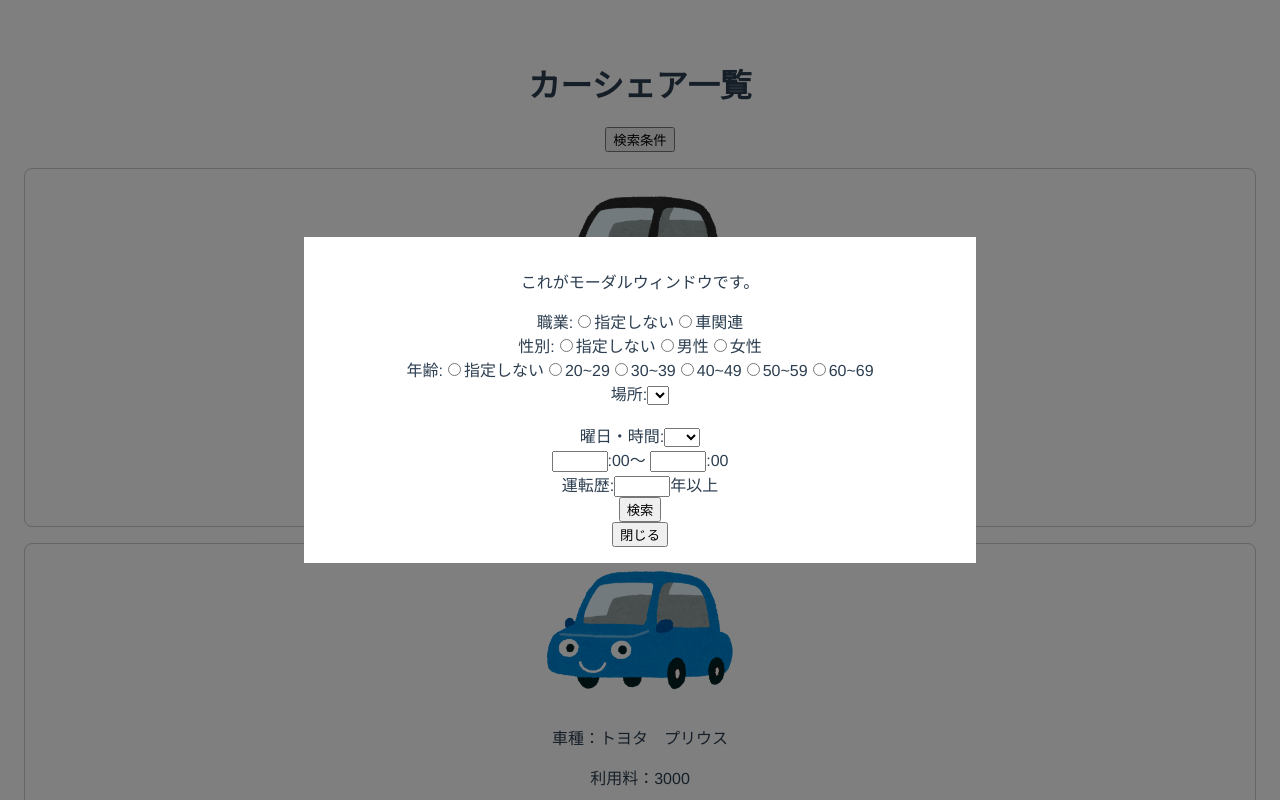
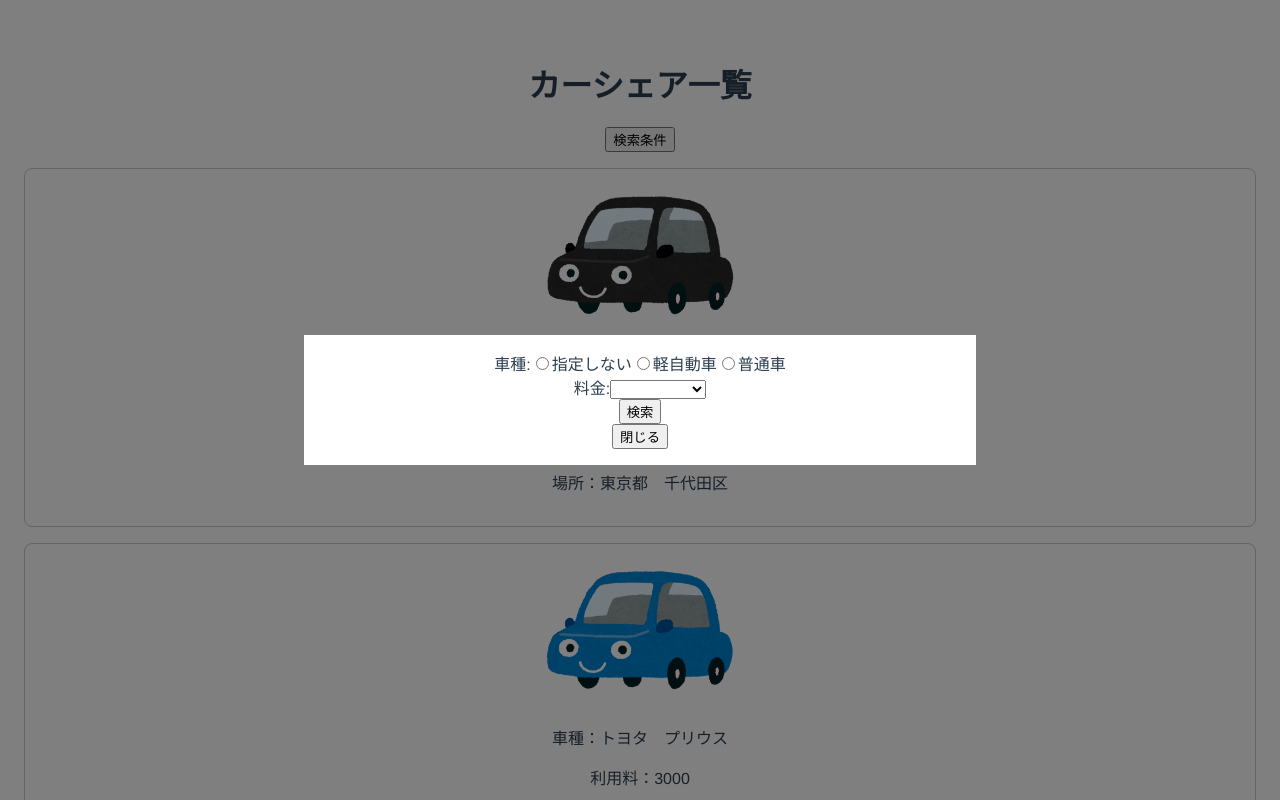
Before and after one commit to tkming0916/docomo-hack-tameB-frontend, a Vue app in the folder app/: page /selectcars in a window 1280 px wide. Both pictures are taken after a click on the button "検索条件". Shown: the top 800 px of the page. Built offline with nearby package versions, Linux system fonts and the light colour scheme.

Commit message:
車検索条件

```diff
--- a/app/src/pages/SelectCars.vue
+++ b/app/src/pages/SelectCars.vue
@@ -9,99 +9,28 @@
 
       <div id="overlay" v-show="showContent">
         <div id="content">
-          <p>これがモーダルウィンドウです。</p>
 
-          <!-- 職業の選択-->
-          <div class="search">
-          <div class="occupation">
-            <div class="radio-options">
-              <label class="radio-label">職業:</label>
-              <input type="radio" id="occupation-any" value="" v-model="selectedOccupation" name="occupation"><label for="occupation-any">指定しない</label>
-              <input type="radio" id="occupation-car" value="車関連" v-model="selectedOccupation" name="occupation"><label for="occupation-car">車関連</label>
-            </div>
-          </div>
+      <!-- 車種の選択 -->
+      <div class="search">
 
-          <!-- 性別の選択 -->
-      <div class="gender">
-        <div class="radio-gender">
-          <label class="radio-label">性別:</label>
-          <input type="radio" id="gender-any" value="" v-model="selectedGender"><label for="gender-any">指定しない</label>
-          <input type="radio" id="gender-man" value="男性" v-model="selectedGender"><label for="gender-car">男性</label>
-          <input type="radio" id="gender-woman" value="女性" v-model="selectedGender"><label for="gender-car">女性</label>
-        </div>
+      <div class="selectedCartype">
+          <label class="radio-label">車種:</label>
+          <input type="radio" id="car-any" value="" v-model="selectedCartype" name="selectedCartype"><label for="selectedCartype-any">指定しない</label>
+          <input type="radio" id="small-car" value="軽自動車" v-model="selectedCartype" name="selectedCartype"><label for="selectedCartype-car">軽自動車</label>
+          <input type="radio" id="nomal-car" value="普通車" v-model="selectedCartype" name="selectedCartype"><label for="selectedCartype-car">普通車</label>
       </div>
 
-      <!-- 年齢の選択 -->
-      <div class="age">
-      <div class="radio-options">
-      <label class="radio-label">年齢:</label>
-        <input type="radio" id="age-any" value="" v-model="selectedAge" name="age">
-        <label for="age-any">指定しない</label>
-        <input type="radio" id="age-20s" value="20-29" v-model="selectedAge" name="age">
-        <label for="age-20s">20~29</label>
-        <input type="radio" id="age-30s" value="30-39" v-model="selectedAge" name="age">
-        <label for="age-30s">30~39</label>
-        <input type="radio" id="age-40s" value="40-49" v-model="selectedAge" name="age">
-        <label for="age-40s">40~49</label>
-        <input type="radio" id="age-50s" value="50-59" v-model="selectedAge" name="age">
-        <label for="age-50s">50~59</label>
-        <input type="radio" id="age-60s" value="60-69" v-model="selectedAge" name="age">
-        <label for="age-60s">60~69</label>
-      </div>
-    </div>
-
-      <!-- 場所の選択 -->
-      <div class="location">
-        <label>場所:</label>
-        <select v-model="selectedLocation">
-          <option v-for="city in tokyoCities" :key="city" :value="city">{{ city }}</option>
+      <div class="cost">
+        <label>料金:</label>
+        <select v-model="selectedCost">
+          <option value="">指定しない</option>
+          <option value="1000">1,000円以下</option>
+          <option value="2000">2,000円以下</option>
+          <option value="3000">3,000円以下</option>
+          <option value="2000">4,000円以下</option>
+          <option value="3000">5,000円以下</option>
         </select>
       </div>
-      <br>
-
-      <!-- 曜日の選択 -->
-      <div class="day">
-        <label>曜日・時間:</label>
-        <select v-model="selectedTime">
-          <option>月</option>
-          <option>火</option>
-          <option>水</option>
-          <option>木</option>
-          <option>金</option>
-          <option>土</option>
-          <option>日</option>
-        </select>
-      </div>
-
-      <!-- 曜日の選択 -->
-      <label for="starttime"></label>
-        <input
-        type="number"
-        id="MondayStart"
-        v-model="selectedStart"
-        min="0"
-        max="24"
-      />:00〜
-      <label for="endtime"></label>
-      <input
-        type="number"
-        id="MondayEnd"
-        v-model="selectedEnd"
-        min="0"
-        max="24"
-      />:00
-      <br>
-
-      <!-- 運転歴の選択 -->
-      <label for="experience">運転歴:</label>
-      <input
-        type="number"
-        id="experience"
-        v-model="selectedExperience"
-        min="1"
-        max="30"
-      />年以上
-      <br>
 
       <!-- 検索ボタン -->
       <button @click="searchTeachers">検索</button>
```
